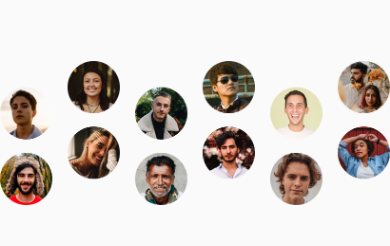
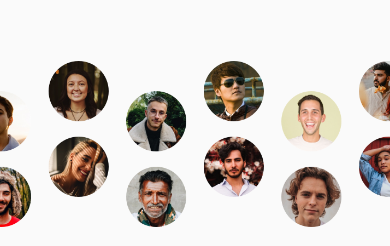
Before and after one commit to PetterTSaatvedt/meet-landing-page, a plain HTML site: page starter-code/index.html in a window 390 px wide. Shown: the part 79-325 px from the top of the page. Drawn offline with Linux system fonts and the light colour scheme.

Commit message:
Hero image on mobile and tablet now working as intended

```diff
--- a/starter-code/style.css
+++ b/starter-code/style.css
@@ -185,10 +185,11 @@ footer {
   justify-content: center;
   gap: var(--spacing-600);
   padding: var(--spacing-800) 0 var(--spacing-400);
+  overflow: hidden;
 }
 
 .combined-hero-image {
-  width: 100%;
+  max-width: 115%;
 }
 
 .hero-faces-left, .hero-faces-right {
```
